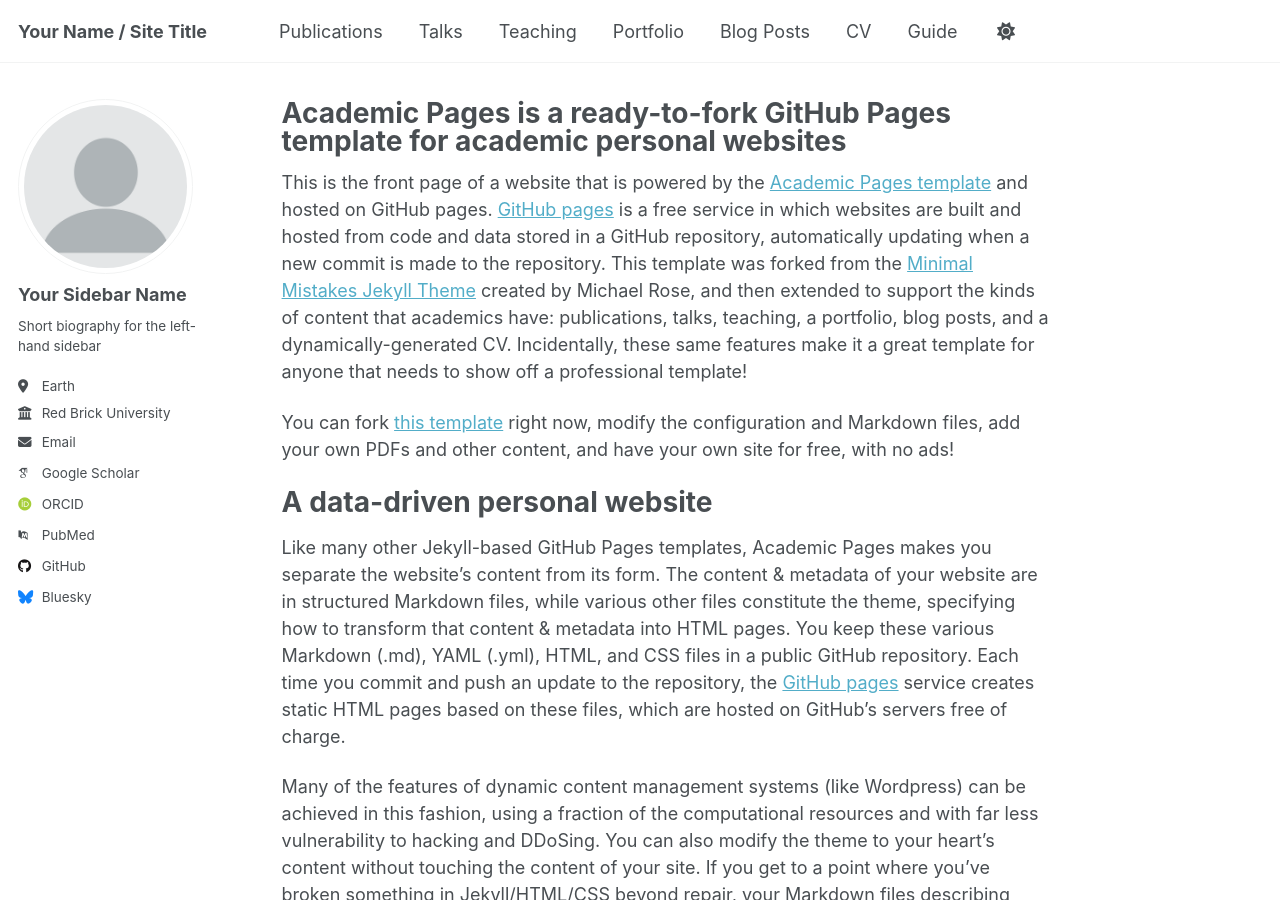
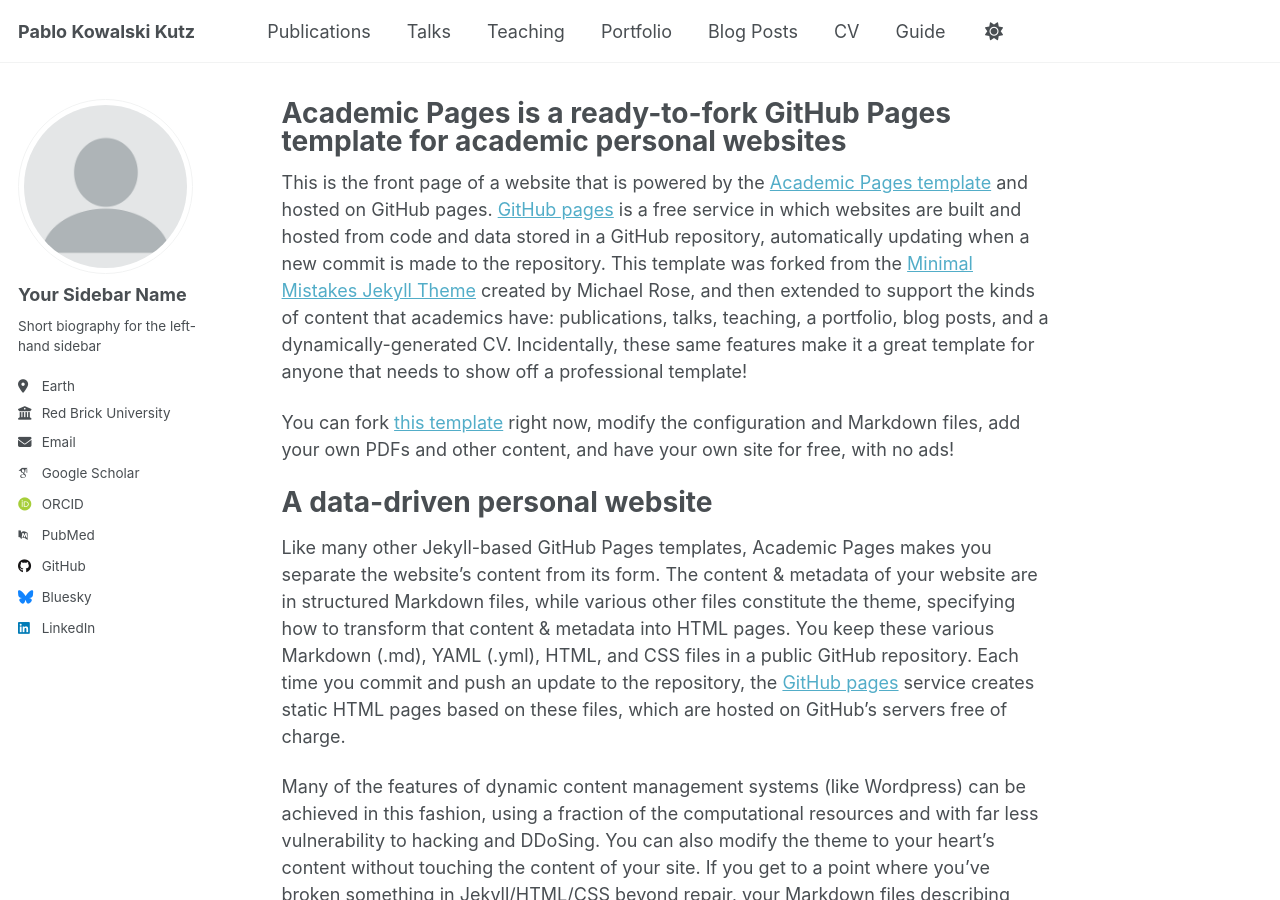
Before and after one commit to pabluski00/pabluski00.github.io, a Jekyll site: the page built from _pages/about.md, in a window 1280 px wide and 900 px high. Built offline with Jekyll 4.4.1, drawn with Linux system fonts in a browser that asks for light colours; some web fonts are replaced; a script that is not in the unit is left out.

Commit message:
Update _config.yml

```diff
--- a/_config.yml
+++ b/_config.yml
@@ -9,7 +9,7 @@
 # Basic Site Settings
 locale                   : "en-US"
 site_theme               : "default" # Currently available options are "default", "air"
-title                    : "Your Name / Site Title"
+title                    : "Pablo Kowalski Kutz"
 title_separator          : "-"
 name                     : &name "Your Name"
 description              : &description "personal description"
@@ -62,7 +62,7 @@ author:
   keybase          : # Username
   instagram        : # Username
   lastfm           : # Username
-  linkedin         : # Username
+  linkedin         : "www.linkedin.com/in/pablo-kowalski-kutz"
   mastodon         : # URL
   medium           : # URL
   pinterest        : # Username
```
